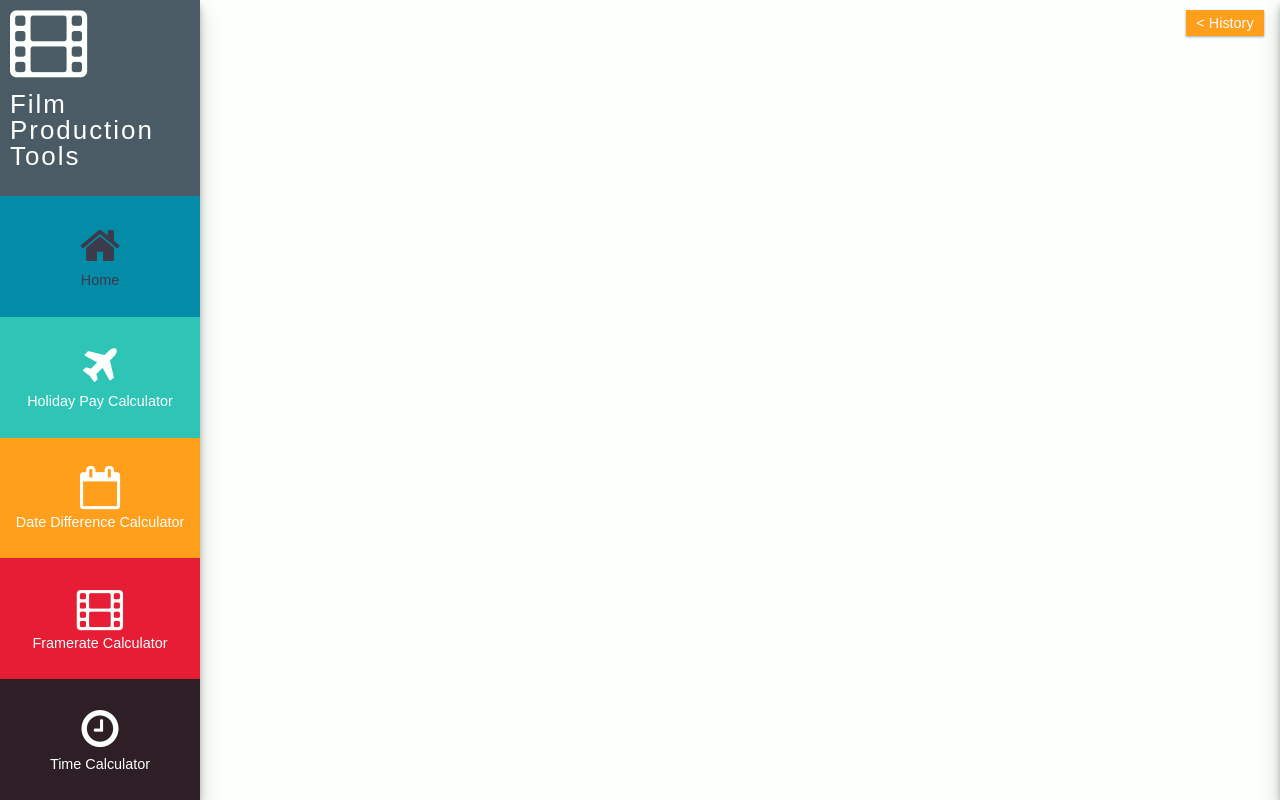
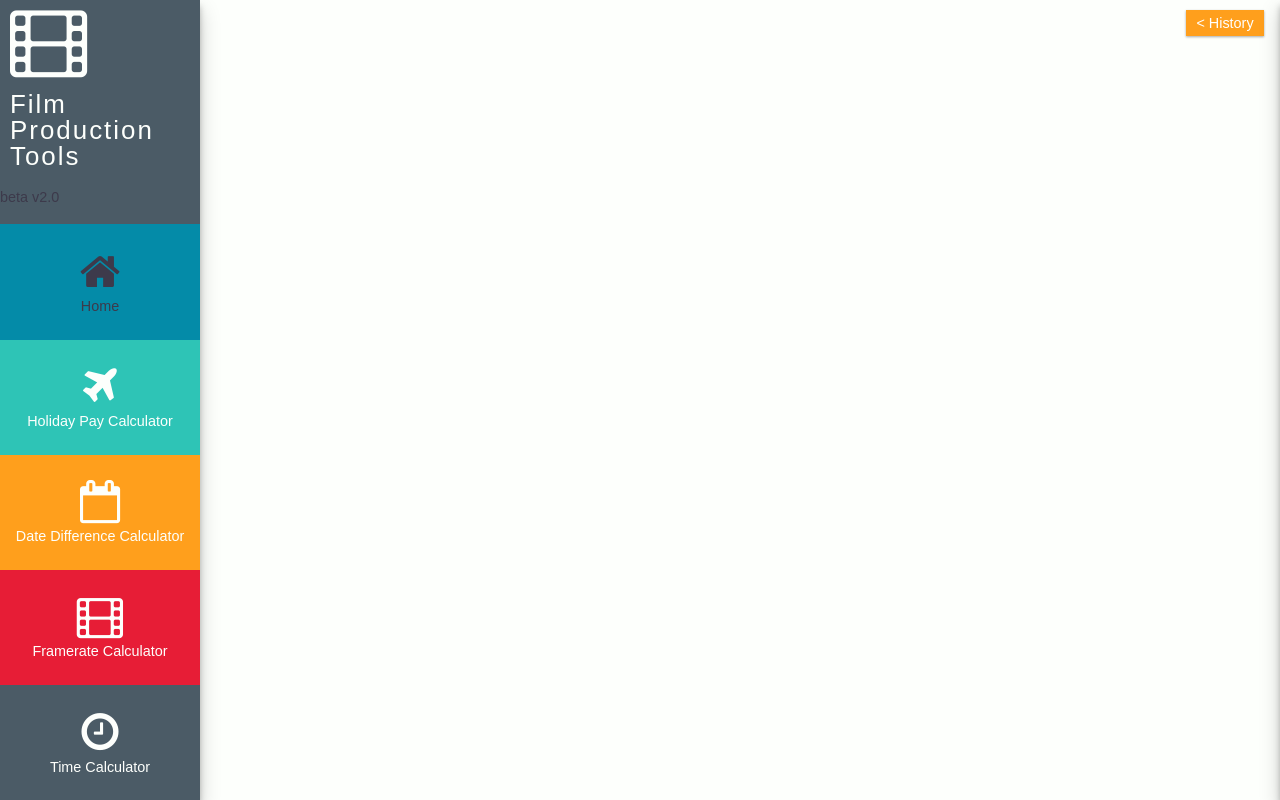
Before and after one commit to JodyDuke/film-production-tools, a React (Create React App) app: page / in a window 1280 px wide. Shown: the top 800 px of the page. Built offline with nearby package versions, Linux system fonts and the light colour scheme; what webfontloader would draw is missing.

Commit message:
added beta tag

```diff
--- a/src/components/menu/menu.js
+++ b/src/components/menu/menu.js
@@ -9,12 +9,15 @@ class Menu extends Component {
                 <div className="logo">
                     <i className="fa fa-film fa-5x"></i>
                 </div>
-                <h1>Film Production<br/>Tools</h1>
+                <div>
+                    <h1>Film Production<br/>Tools</h1>
+                    <h4>beta v2.0</h4>
+                </div>
                     <NavItem nav="/" linkName="Home" faIcon="fa fa-home fa-3x" className="navLink blue" />
                     <NavItem nav="/holiday-pay-calculator" linkName="Holiday Pay Calculator" faIcon="fa fa-plane fa-3x" className="navLink green" />
                     <NavItem nav="/date-difference-calculator" linkName="Date Difference Calculator" faIcon="fa fa-calendar-o fa-3x" className="navLink yellow"/>
                     <NavItem nav="/framerate-calculator" linkName="Framerate Calculator" faIcon="fa fa-film fa-3x" className="navLink red"/>
-                    <NavItem nav="/time-calculator" linkName="Time Calculator" faIcon="fa fa-clock-o fa-3x" className="navLink orange"/>
+                    <NavItem nav="/time-calculator" linkName="Time Calculator" faIcon="fa fa-clock-o fa-3x" className="navLink purple"/>
 
             </div>
         )
```
